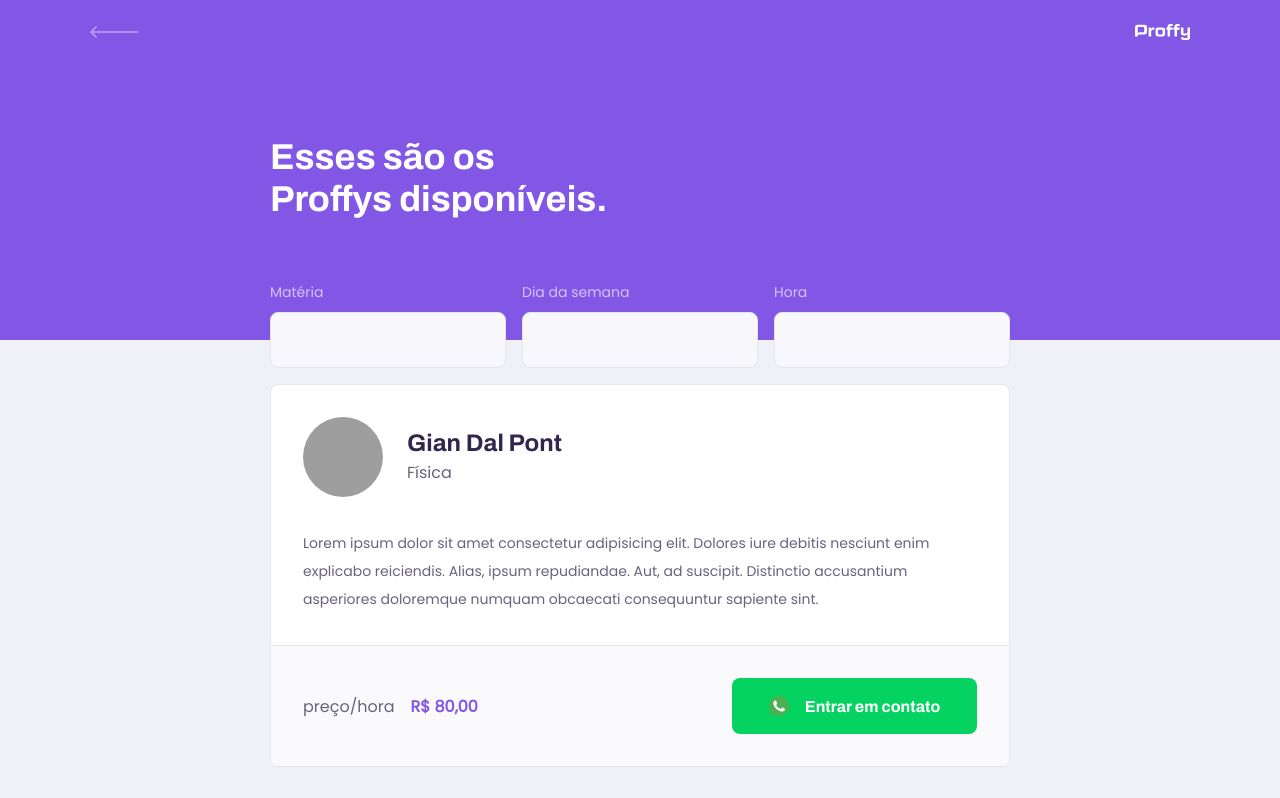
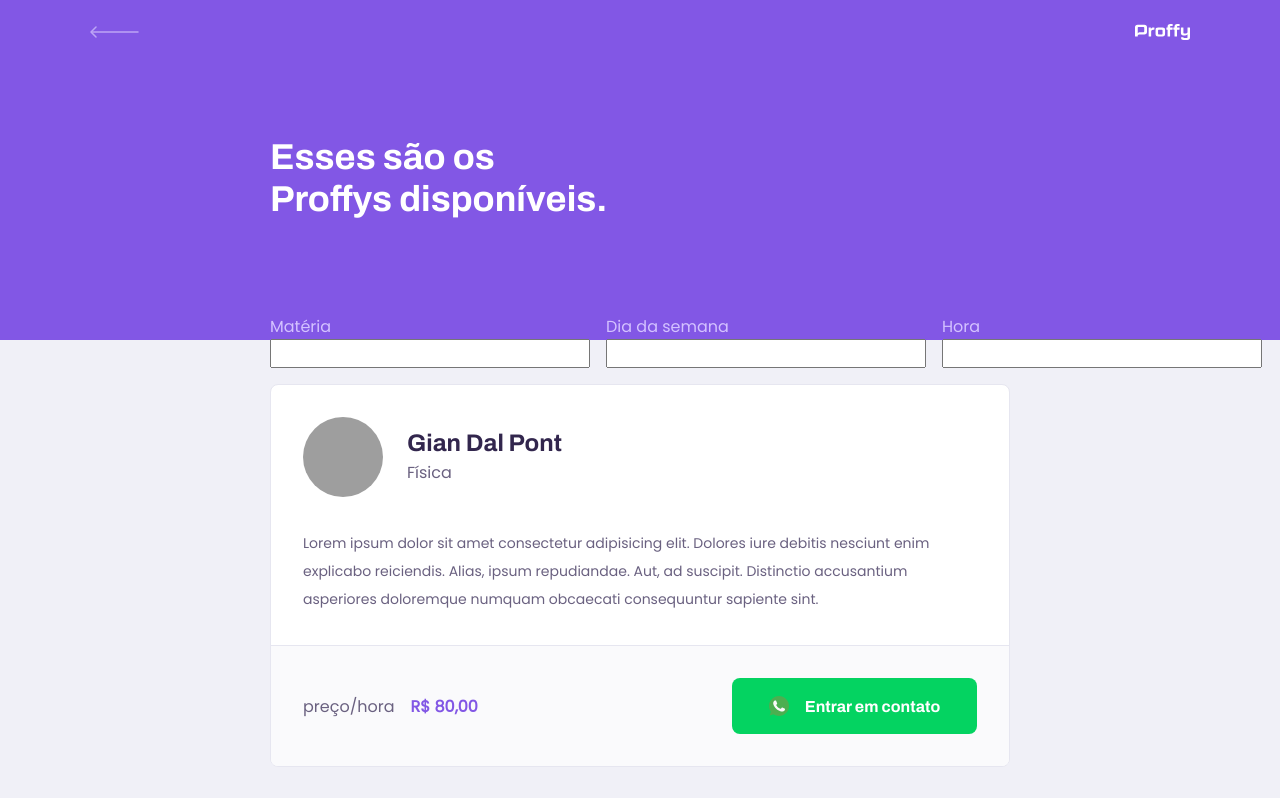
Before and after one commit to giandalpont/proffy, a React (Create React App) app in the folder web/: page /study in a window 1280 px wide. Shown: the top 798 px of the page. Built offline with nearby package versions, Linux system fonts and the light colour scheme; grey boxes are pictures that could not be loaded.

Commit message:
style: remove style input in the TeccherList

```diff
--- a/web/src/pages/TeacherList/styles.css
+++ b/web/src/pages/TeacherList/styles.css
@@ -6,36 +6,8 @@
 #search-teachers {
     margin-top: 3.2rem;
 }
-
-#search-teachers .input-block input {
-    width: 100%;
-    height: 5.6rem;
-    margin-top: 0.8rem;
-    border-radius: 0.8rem;
-    background: var(--color-input-background);
-    border: 1px solid var(--color-line-in-white);
-    outline: 0;
-    padding: 0 1.6rem;
-    font: 1.6rem Archivo;
-}
-
-#search-teachers .input-block:focus-within::after {
-    width: (100% - 3.2rem);
-    height: 2px;
-    content: "";
-    background: var(--color-primary-light);
-    position: absolute;
-    left: 1.6rem;
-    right: 1.6rem;
-    bottom: 0;
-}
-
 #search-teachers label {
     color: var(--color-text-in-primary);
-}
-
-#search-teachers .input-block label {
-    font-size: 1.4rem;
 }
 
 #page-teacher-list main {
@@ -43,13 +15,6 @@
     width: 90%;
 }
 
-#page-teacher-list .input-block {
-    position: relative;
-}
-
-#page-teacher-list .input-block+.input-block {
-    margin-top: 1.4rem;
-}
 
 @media (min-width: 700px) {
     #page-teacher-list {
```
